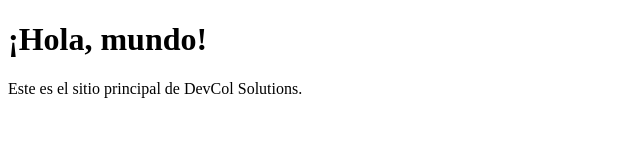
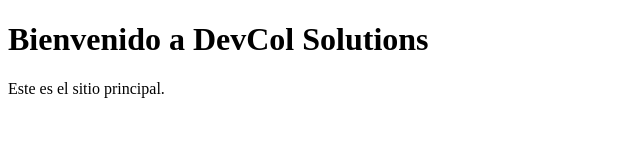
Before and after one commit to DevCOLSolutions/devcolsolutions, a plain HTML site: page www/index.html in a window 1280 px wide. Shown: the whole page, without its empty margins (0-640 px from the left). Drawn offline with Linux system fonts and the light colour scheme.

Commit message:
Update index.html

```diff
--- a/www/index.html
+++ b/www/index.html
@@ -2,10 +2,12 @@
 <html lang="es">
 <head>
     <meta charset="UTF-8">
-    <title>Bienvenido a DevCol Solutions</title>
+    <meta name="viewport" content="width=device-width, initial-scale=1.0">
+    <title>DevCol Solutions</title>
+    <link rel="stylesheet" href="style.css">
 </head>
 <body>
-    <h1>¡Hola, mundo!</h1>
-    <p>Este es el sitio principal de DevCol Solutions.</p>
+    <h1>Bienvenido a DevCol Solutions</h1>
+    <p>Este es el sitio principal.</p>
 </body>
 </html>
```
